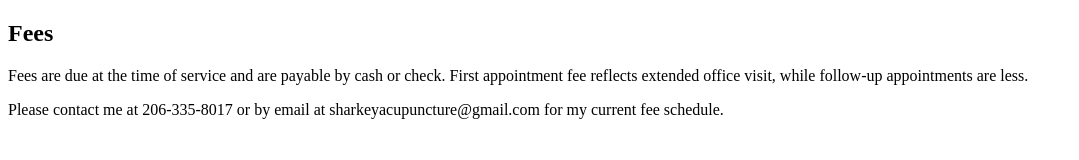
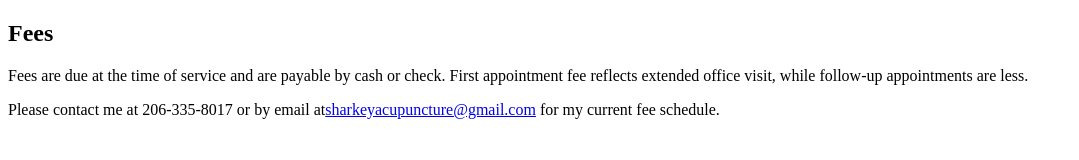
Before and after one commit to usaspiff/gatsby_acupuncture, a Gatsby site: page /fees in a window 1280 px wide. Shown: the whole page, without its empty margins (0-1079 px from the left). Built offline with nearby package versions, Linux system fonts and the light colour scheme; Gatsby itself is replaced by a stand-in of ours.

Commit message:
Updated email mailtos, dependencies and readme

```diff
--- a/package.json
+++ b/package.json
@@ -9,7 +9,7 @@
     "gatsby-plugin-catch-links": "^1.0.19",
     "gatsby-plugin-react-helmet": "^2.0.10",
     "gatsby-source-filesystem": "^1.5.29",
-    "gatsby-transformer-remark": "^1.7.39",
+    "gatsby-transformer-remark": "^1.7.41",
     "npm": "^6.0.1",
     "react-helmet": "^5.2.0",
     "react-iframe": "^1.1.0"
--- a/src/pages/fees.js
+++ b/src/pages/fees.js
@@ -11,7 +11,10 @@ const fees = () => (
     </p>
     <p>
       Please contact me at 206-335-8017 or by email at
-      sharkeyacupuncture@gmail.com for my current fee schedule.
+      <a href="mailto:sharkeyacupuncture@gmail.com">
+        sharkeyacupuncture@gmail.com
+      </a>{' '}
+      for my current fee schedule.
     </p>
   </div>
 )
```
Also changed, not shown: README.md.
